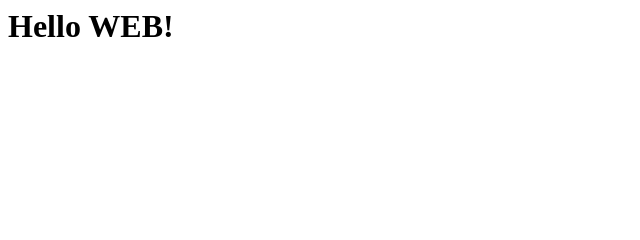
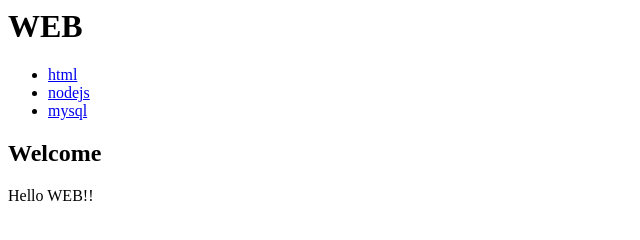
Before and after one commit to egoingsb/nodejs-on-aws, a plain HTML site: page index.html in a window 1280 px wide. Shown: the whole page, without its empty margins (0-640 px from the left). Drawn offline with Linux system fonts and the light colour scheme.

Commit message:
Update index.html

```diff
--- a/index.html
+++ b/index.html
@@ -1 +1,8 @@
-<h1>Hello WEB!</h1>
+<h1>WEB</h1>
+<ul>
+    <li><a href="html.html">html</a></li>
+    <li><a href="nodejs.html">nodejs</a></li>
+    <li><a href="mysql.html">mysql</a></li>
+</ul>
+<h2>Welcome</h2>
+Hello WEB!!
```
